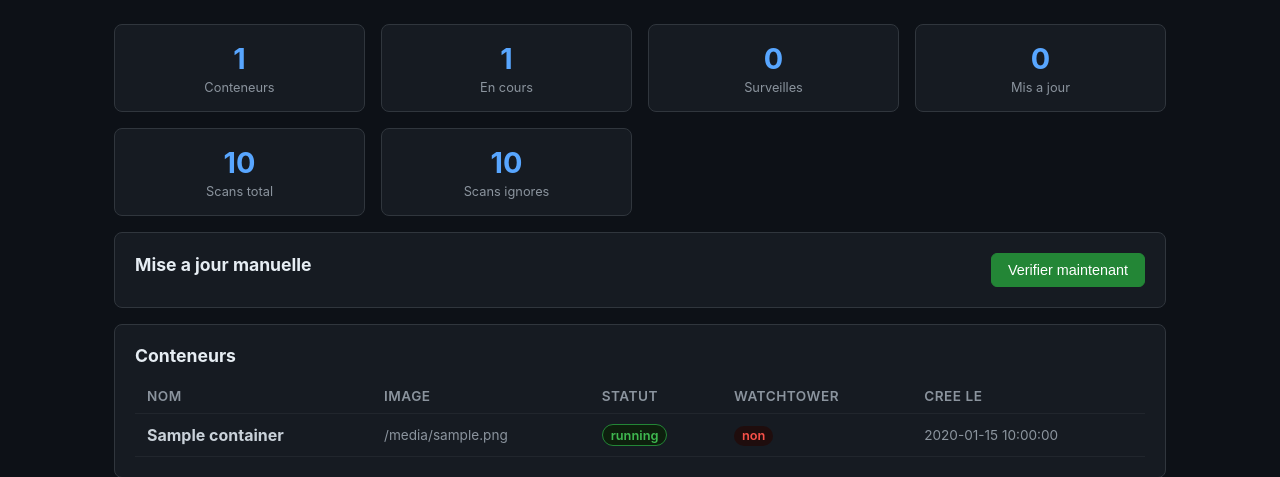
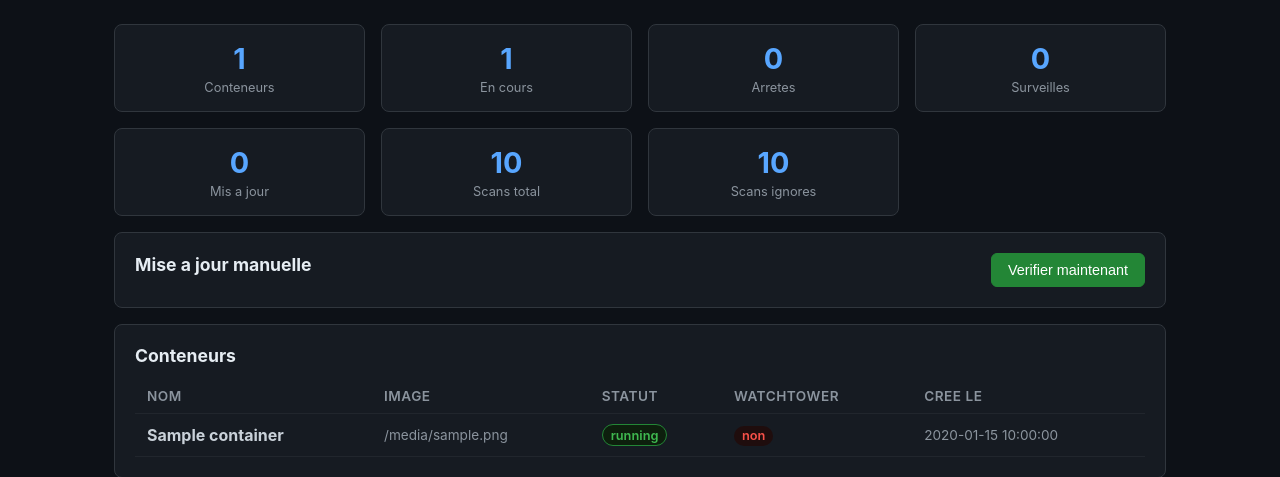
Before and after one commit to Turiko313/DOCKER-watchtower, a Flask app: template dashboard/templates/dashboard.html in a window 1280 px wide. Shown: the top 477 px of the page. Run offline with Flask 3, Linux system fonts and the light colour scheme; the template is opened without the code that fills it: most values are stand-ins (such as "Sample title", 1, 10 or a date in 2020).

Commit message:
fix: detection des conteneurs arretes (image manquante ne casse plus la boucle)

```diff
--- a/dashboard/app.py
+++ b/dashboard/app.py
@@ -111,7 +111,10 @@ def _list_containers():
     containers = []
     try:
         for c in docker_client.containers.list(all=True):
-            image_name = c.image.tags[0] if c.image.tags else c.image.short_id
+            try:
+                image_name = c.image.tags[0] if c.image.tags else c.image.short_id
+            except Exception:
+                image_name = c.attrs.get("Config", {}).get("Image", "unknown")
             wt_label = c.labels.get("com.centurylinklabs.watchtower.enable")
             if wt_label is None:
                 wt_enabled = True
@@ -123,7 +126,7 @@ def _list_containers():
                 "status": c.status,
                 "id": c.short_id,
                 "watchtower_enabled": wt_enabled,
-                "created": c.attrs["Created"][:19].replace("T", " "),
+                "created": c.attrs.get("Created", "")[:19].replace("T", " "),
             })
     except Exception as exc:
         flash(f"Erreur Docker : {exc}", "error")
--- a/dashboard/templates/dashboard.html
+++ b/dashboard/templates/dashboard.html
@@ -10,6 +10,10 @@
   <div class="metric-card">
     <div class="value">{{ containers|selectattr('status','equalto','running')|list|length }}</div>
     <div class="label">En cours</div>
+  </div>
+  <div class="metric-card">
+    <div class="value">{{ containers|rejectattr('status','equalto','running')|list|length }}</div>
+    <div class="label">Arretes</div>
   </div>
   <div class="metric-card">
     <div class="value">{{ containers|selectattr('watchtower_enabled')|list|length }}</div>
```
